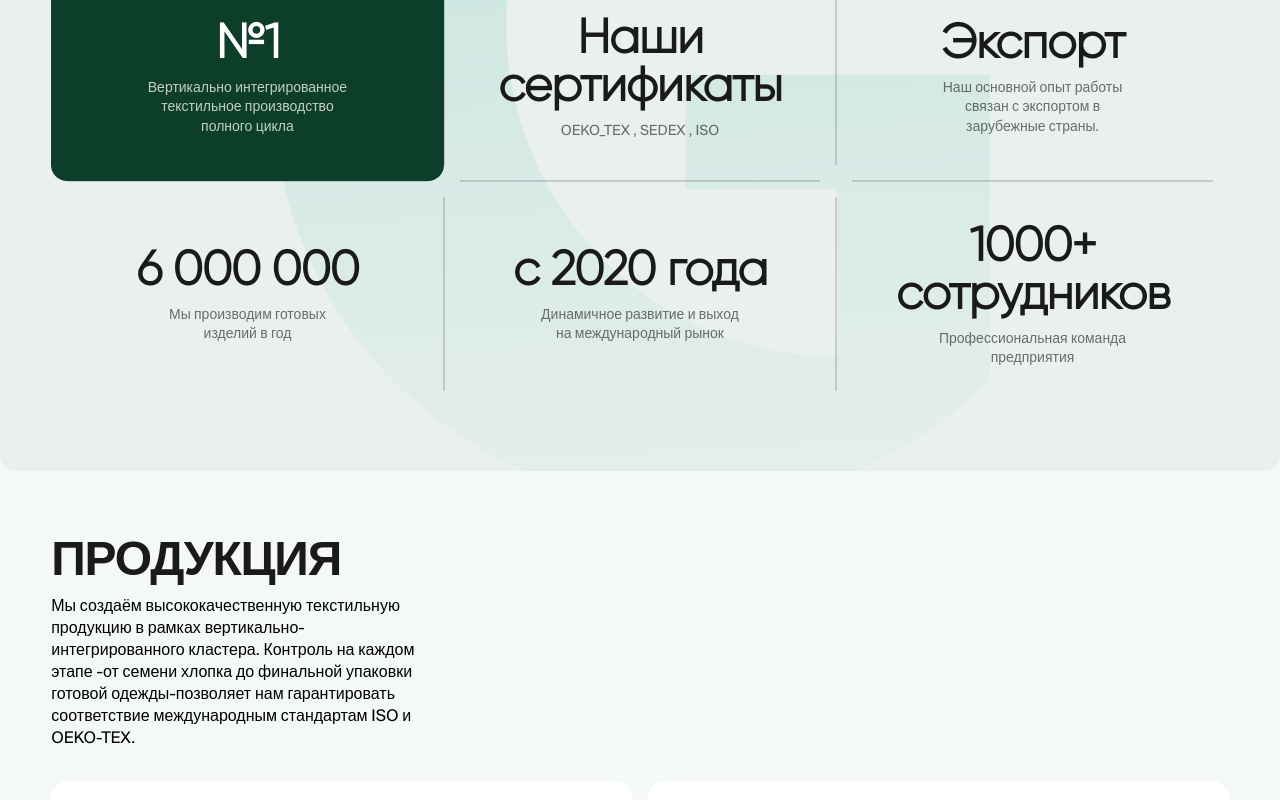
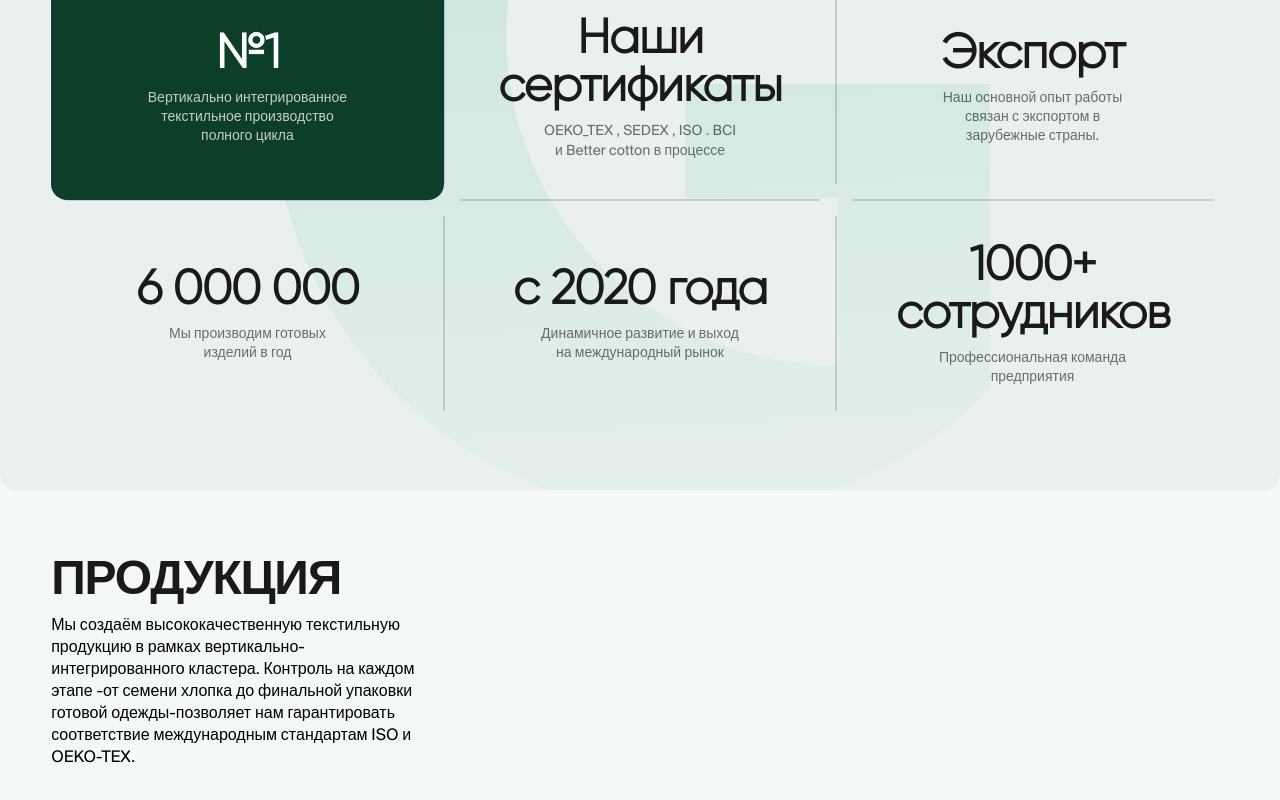
Before and after one commit to khasanov-ibroxim/kramz, a Next.js app: page /ru in a window 1280 px wide. Shown: the part 1220-2020 px from the top of the page. Built offline with nearby package versions, Linux system fonts and the light colour scheme.

Commit message:
asdsdasd

```diff
--- a/components/home/home_s3.tsx
+++ b/components/home/home_s3.tsx
@@ -5,7 +5,7 @@ import i1 from "@/assets/home/home_s3/716da3ecb5500d70b1b469f8dd6fb673.jpg"
 import i2 from "@/assets/home/home_s3/DSC04412.jpg"
 import i3 from "@/assets/home/home_s3/DSC01061.jpg"
 import i4 from "@/assets/home/home_s3/image_2026-04-18_12-51-17.jpg"
-import i5 from "@/assets/home/home_s3/image_2026-04-18_12-55-49.jpg"
+import i5 from "@/assets/home/home_s3/kkkkkk.jpg"
 
 import Image, {StaticImageData} from "next/image";
 import type {HomeDictionary} from "@/lib/dictionary";
--- a/components/production/production_s1.tsx
+++ b/components/production/production_s1.tsx
@@ -6,7 +6,7 @@ import type { ProductionDictionary, CommonDictionary } from '@/lib/dictionary';
 
 import i1 from "@/assets/production/production_s1/DSC04440.jpg"
 import i2 from "@/assets/production/production_s1/DSC04323.jpg"
-import i3 from "@/assets/production/production_s1/DSC01060.jpg"
+import i3 from "@/assets/production/production_s1/kras.jpg"
 import i4 from "@/assets/production/production_s1/DSC04173.jpg"
 
 interface ProductionS1Props {
--- a/dictionaries/home/ru.json
+++ b/dictionaries/home/ru.json
@@ -10,7 +10,7 @@
     ],
     "stats": [
       { "value": "№1",           "label": "Вертикально интегрированное текстильное производство полного цикла" },
-      { "value": "Наши сертификаты",  "label": "OEKO_TEX , SEDEX , ISO" },
+      { "value": "Наши сертификаты",  "label": "OEKO_TEX , SEDEX , ISO . BCI и Better cotton в процессе" },
       { "value": "Экспорт",    "label": "Наш основной опыт работы связан с экспортом в зарубежные страны." },
       { "value": "6 000 000",   "label": "Мы производим готовых изделий в год" },
       { "value": "с 2020 года",  "label": "Динамичное развитие и выход на международный рынок" },
```
Also changed, not shown: assets/home/home_s3/kkkkkk.jpg (added), assets/production/production_s1/kras.jpg (added).
